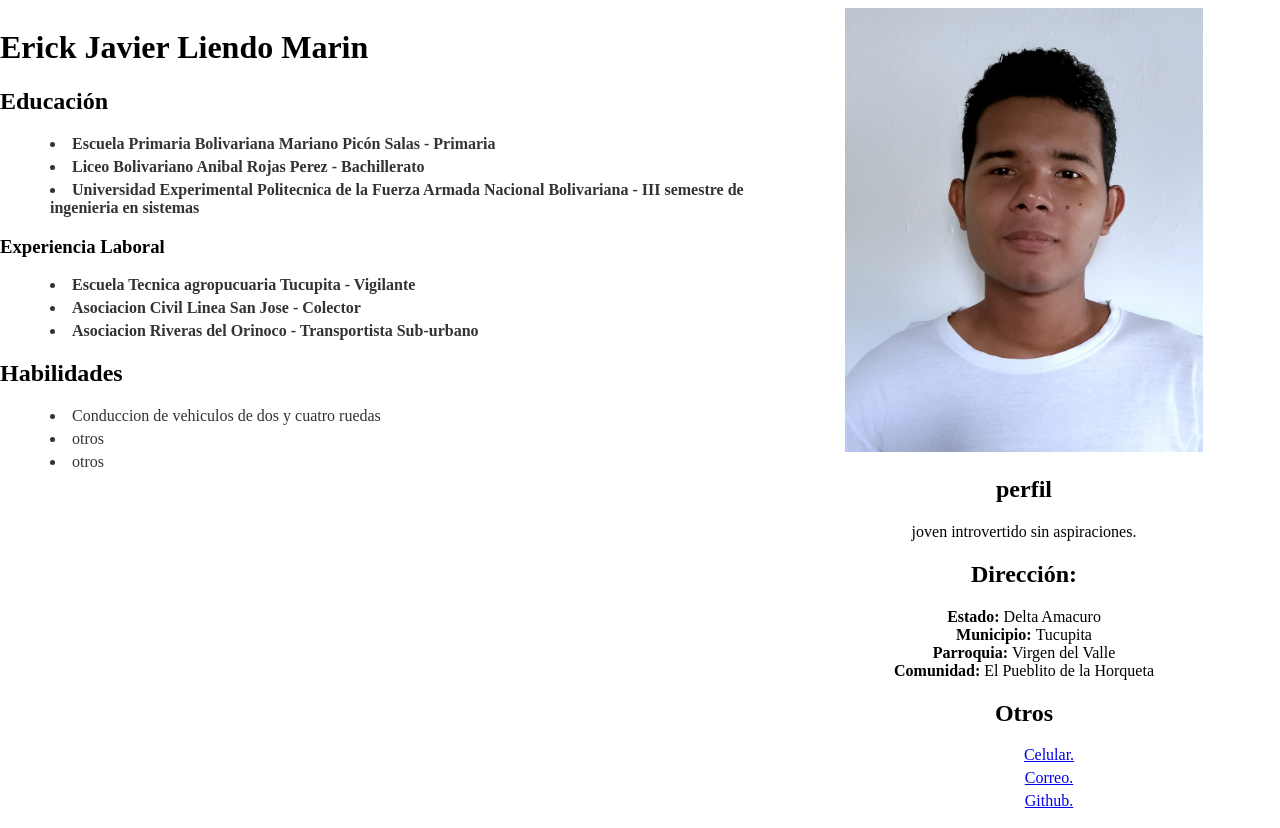
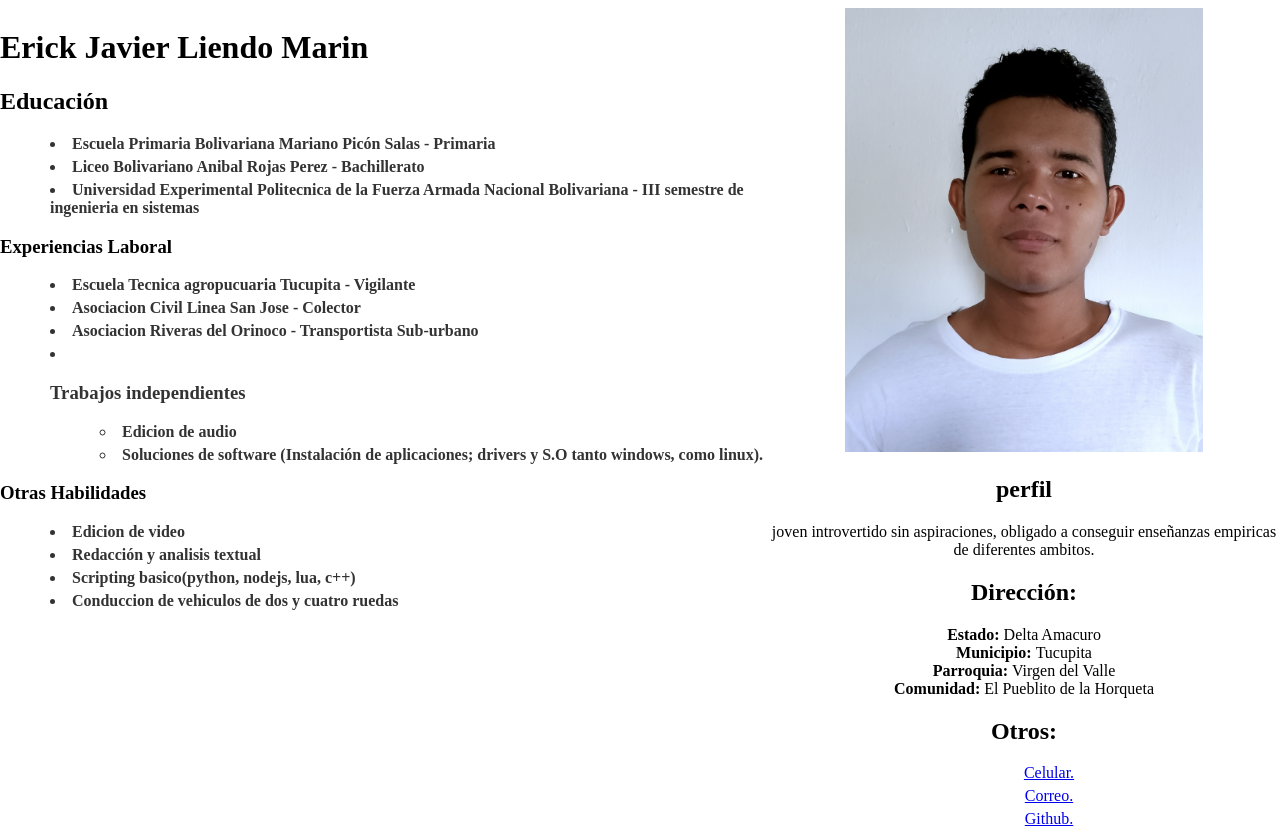
Before and after one commit to EJmali/Universidad, a plain HTML site: page CV/Index.html in a window 1280 px wide. Drawn offline with Linux system fonts and the light colour scheme.

Commit message:
Update Index.html

```diff
--- a/CV/Index.html
+++ b/CV/Index.html
@@ -52,24 +52,29 @@
         <li><b>Universidad Experimental Politecnica de la Fuerza Armada Nacional Bolivariana - III semestre de ingenieria en sistemas</b></li>
       </ul>
     </p>
-    <h3>Experiencia Laboral</h3>
+    <h3>Experiencias Laboral</h3>
     <ul>
       <li><b>Escuela Tecnica agropucuaria Tucupita - Vigilante</b></li>
       <li><b>Asociacion Civil Linea San Jose - Colector</b></li>
       <li><b>Asociacion Riveras del Orinoco - Transportista Sub-urbano</b></li>
+      <li><h3>Trabajos independientes</h3></li>
+      <ul>
+        <li><b>Edicion de audio</b></li>
+        <li><b>Soluciones de software (Instalación de aplicaciones; drivers y S.O tanto windows, como linux).</b></li>
+      </ul>
     </ul>
-
-    <h2>Habilidades</h2>
+    <h3>Otras Habilidades</h3>
     <ul>
-      <li>Conduccion de vehiculos de dos y cuatro ruedas</li>
-      <li>otros</li>
-      <li>otros</li>
+      <li><b>Edicion de video</b></li>
+      <li><b>Redacción y analisis textual</b></li>
+      <li><b>Scripting basico(python, nodejs, lua, c++)</b></li>
+      <li><b>Conduccion de vehiculos de dos y cuatro ruedas</b></li>
     </ul>
   </div>
   <div id=perfil>
     <div id=img><img src='https://raw.githubusercontent.com/EJmali/Universidad/refs/heads/main/CV/resources/IMG_20250412_143032_024%20.jpg'></img></div>
     <h2>perfil</h2>
-    joven introvertido sin aspiraciones.
+    joven introvertido sin aspiraciones, obligado a conseguir enseñanzas empiricas de diferentes ambitos.
     <p>
       <h2>Dirección:</h2>
       <b>Estado: </b>Delta Amacuro<br>
@@ -77,11 +82,11 @@
       <b>Parroquia: </b>Virgen del Valle<br>
       <b>Comunidad: </b>El Pueblito de la Horqueta
     </p>
-    <h2>Otros</h2>
+    <h2>Otros:</h2>
     <ul>
       <li><a href=tel:04125663012>Celular.</a></li>
       <li><a href=mailto:javiererickliendo@gmail.com>Correo.</a></li>
-      <li><a href=github.com/EJmali/Universidad/>Github.</a></li>
+      <li><a href=github.com/EJmali/Universidad>Github.</a></li>
     </ul>
   </div>
 </body>
```
